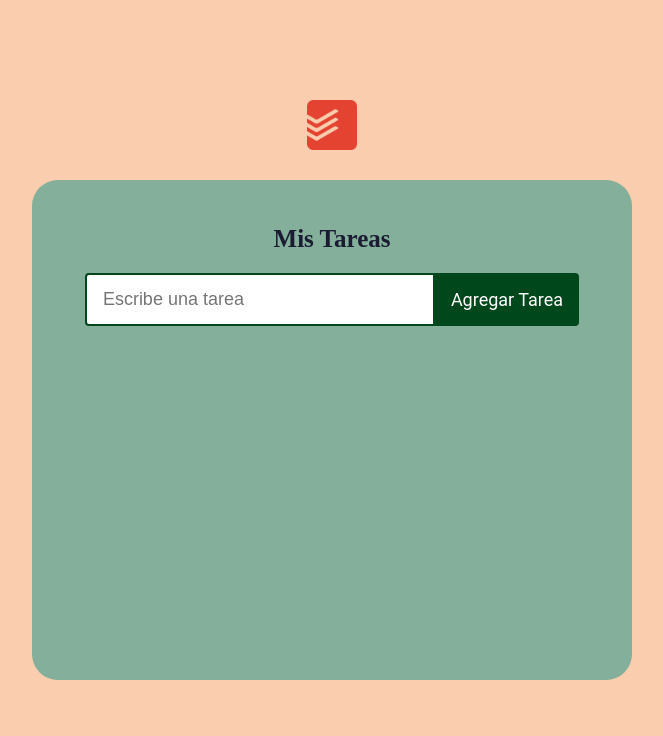
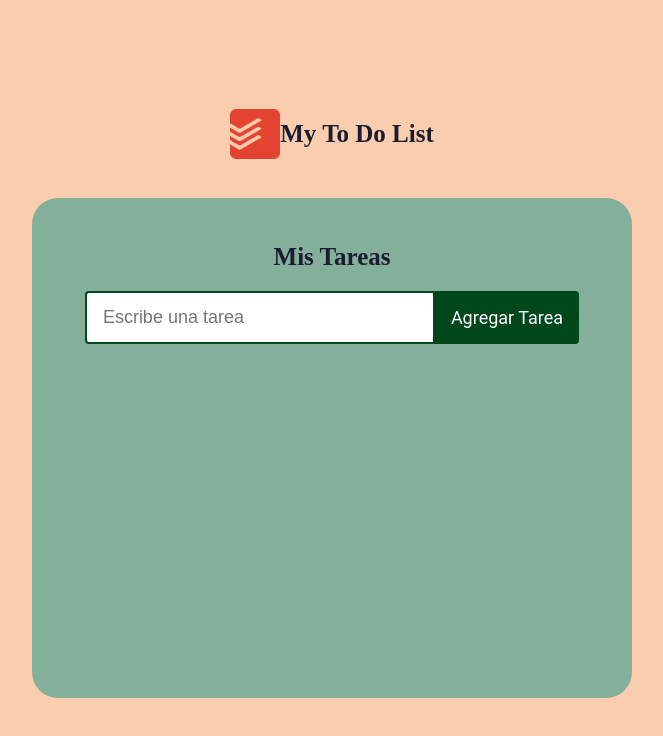
Before and after one commit to belublu/toDoList, a React (Vite) app: page / in a window 1280 px wide. Shown: the top 736 px of the page, without its empty margins (308-971 px from the left). Built offline with nearby package versions, Linux system fonts and the light colour scheme; a web font is replaced by a local one.

Commit message:
Modificación en TareaFormulario para que se limpie correctamente el input al agregar la tarea y agregado de texto al logo de la app

```diff
--- a/src/App.jsx
+++ b/src/App.jsx
@@ -11,6 +11,7 @@ function App() {
         <img
           src={logoList}
           className='list-logo' />
+          <h1>My To Do List</h1>
       </div>
 
       <div className="tareas-lista-principal">
--- a/src/componentes/TareaFormulario/TareaFormulario.jsx
+++ b/src/componentes/TareaFormulario/TareaFormulario.jsx
@@ -22,7 +22,7 @@ const TareaFormulario = (props) => {
         }
 
         props.onSubmit(tareaNueva)
-        setInput("")
+        document.getElementsByTagName("input")[0].value = ""
     }
 
 
```
